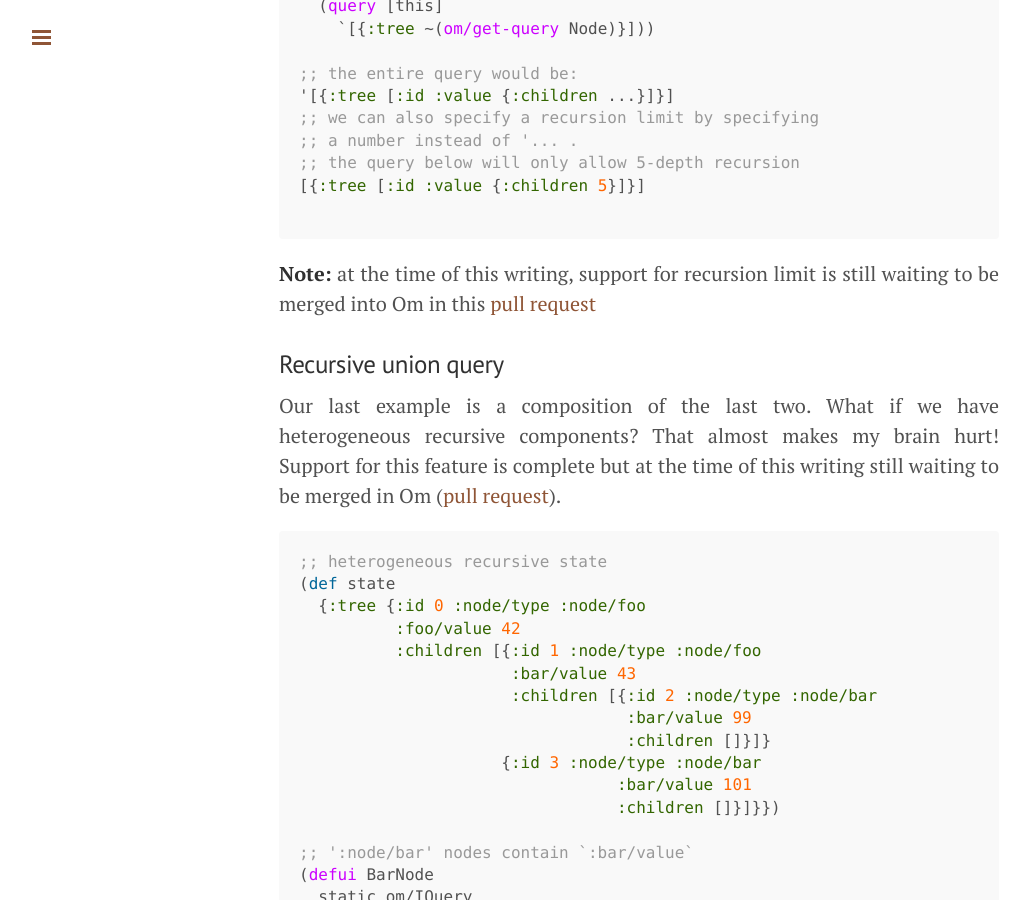
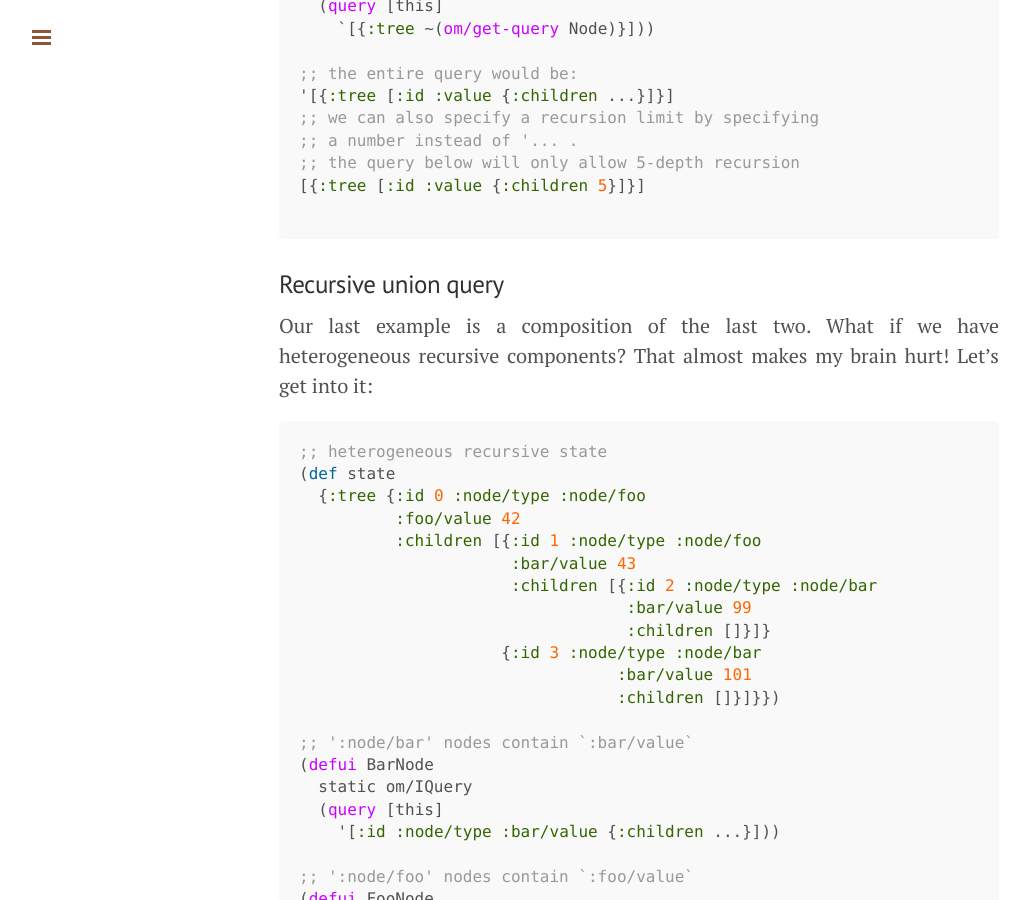
Before and after one commit to anmonteiro/anmonteiro.github.io, a Jekyll site: the page built from _posts/2016-01-04-om-next-query-syntax.md, in a window 1280 px wide and 900 px high, scrolled down 4082 px. Shown: the whole window, without its empty margins (1-1031 px from the left). Built offline with Jekyll 4.4.1, drawn with Linux system fonts in a browser that asks for light colours; Markdown is read by kramdown in place of the engine named in the settings; comment, search, counter and statistics services are not loaded.

Commit message:
remove references to already merged PRs

````diff
--- a/_posts/2016-01-04-om-next-query-syntax.md
+++ b/_posts/2016-01-04-om-next-query-syntax.md
@@ -161,12 +161,10 @@ You can also specify Om Next queries that recurse into themselves. This is usefu
 
 ```
 
-**Note:** at the time of this writing, support for recursion limit is still waiting to be merged into Om in this [pull request](https://github.com/omcljs/om/pull/561)
-
 
 ### Recursive union query
 
-Our last example is a composition of the last two. What if we have heterogeneous recursive components? That almost makes my brain hurt! Support for this feature is complete but at the time of this writing still waiting to be merged in Om ([pull request](https://github.com/omcljs/om/pull/562)).
+Our last example is a composition of the last two. What if we have heterogeneous recursive components? That almost makes my brain hurt! Let's get into it:
 
 ```clojure
 ;; heterogeneous recursive state
````
